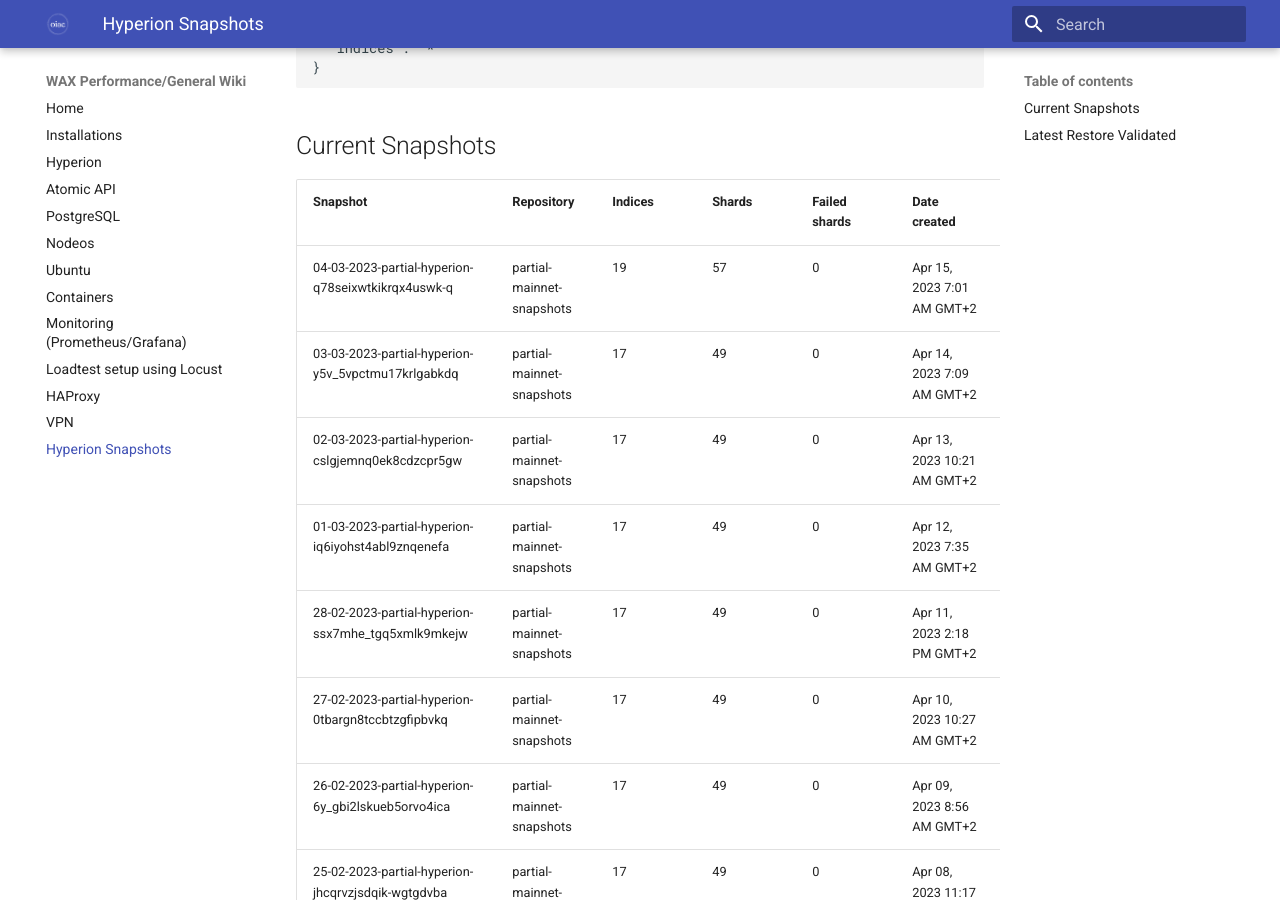
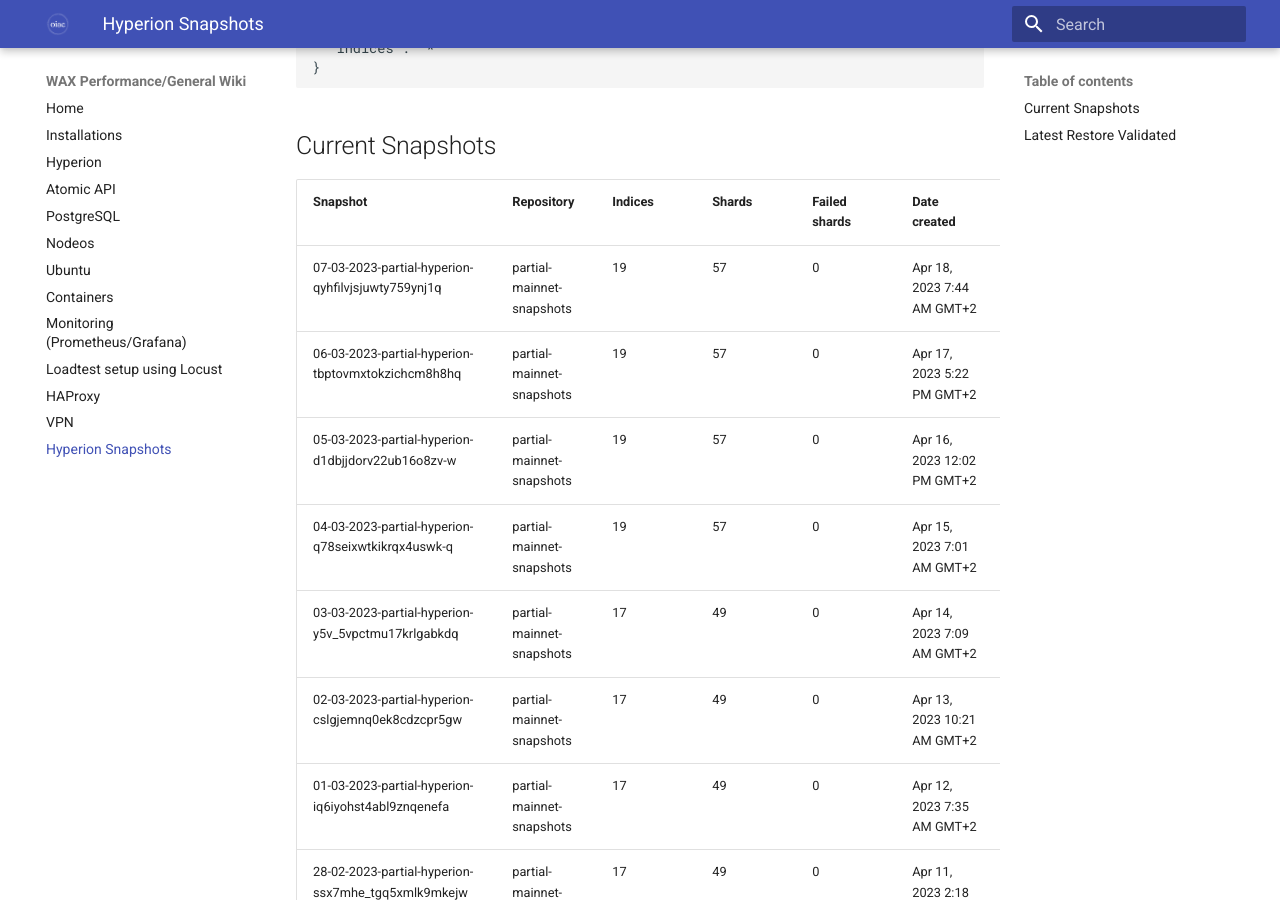
Before and after one commit to oneinacillian/wiki, an MkDocs documentation site: the page built from docs/snapshots.md, in a window 1280 px wide and 900 px high, scrolled down 2022 px. Built offline with MkDocs 1.6.1 and Material for MkDocs 9.7.7, drawn with Linux system fonts in a browser that asks for light colours.

Commit message:
Snapshot list updated

```diff
--- a/docs/snapshots.md
+++ b/docs/snapshots.md
@@ -60,6 +60,9 @@
 
 | Snapshot                                           | Repository                | Indices | Shards | Failed shards | Date created                | Duration |
 |----------------------------------------------------|---------------------------|---------|--------|---------------|-----------------------------|----------|
+| 07-03-2023-partial-hyperion-qyhfilvjsjuwty759ynj1q | partial-mainnet-snapshots | 19      | 57     | 0             | Apr 18, 2023 7:44 AM GMT+2  | 15s      |
+| 06-03-2023-partial-hyperion-tbptovmxtokzichcm8h8hq | partial-mainnet-snapshots | 19      | 57     | 0             | Apr 17, 2023 5:22 PM GMT+2  | 31s      |
+| 05-03-2023-partial-hyperion-d1dbjjdorv22ub16o8zv-w | partial-mainnet-snapshots | 19      | 57     | 0             | Apr 16, 2023 12:02 PM GMT+2 | 27s      |
 | 04-03-2023-partial-hyperion-q78seixwtkikrqx4uswk-q | partial-mainnet-snapshots | 19      | 57     | 0             | Apr 15, 2023 7:01 AM GMT+2  | 27s      |
 | 03-03-2023-partial-hyperion-y5v_5vpctmu17krlgabkdq | partial-mainnet-snapshots | 17      | 49     | 0             | Apr 14, 2023 7:09 AM GMT+2  | 16s      |
 | 02-03-2023-partial-hyperion-cslgjemnq0ek8cdzcpr5gw | partial-mainnet-snapshots | 17      | 49     | 0             | Apr 13, 2023 10:21 AM GMT+2 | 29s      |
```
